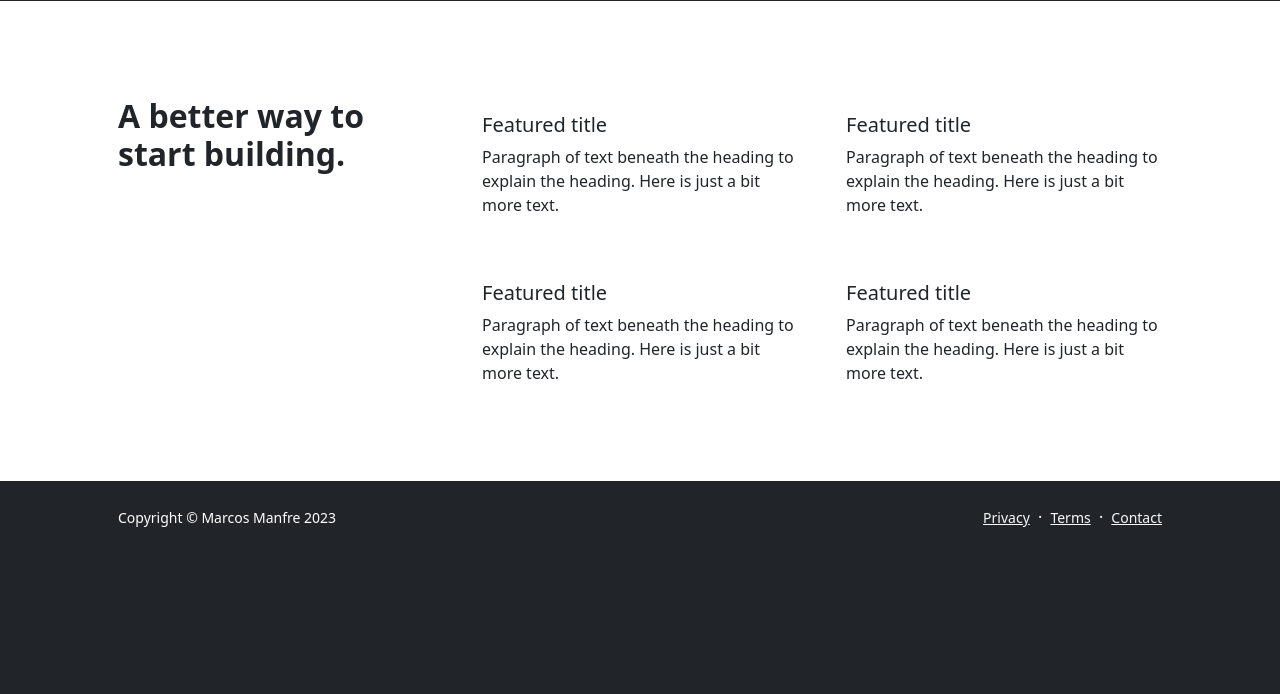
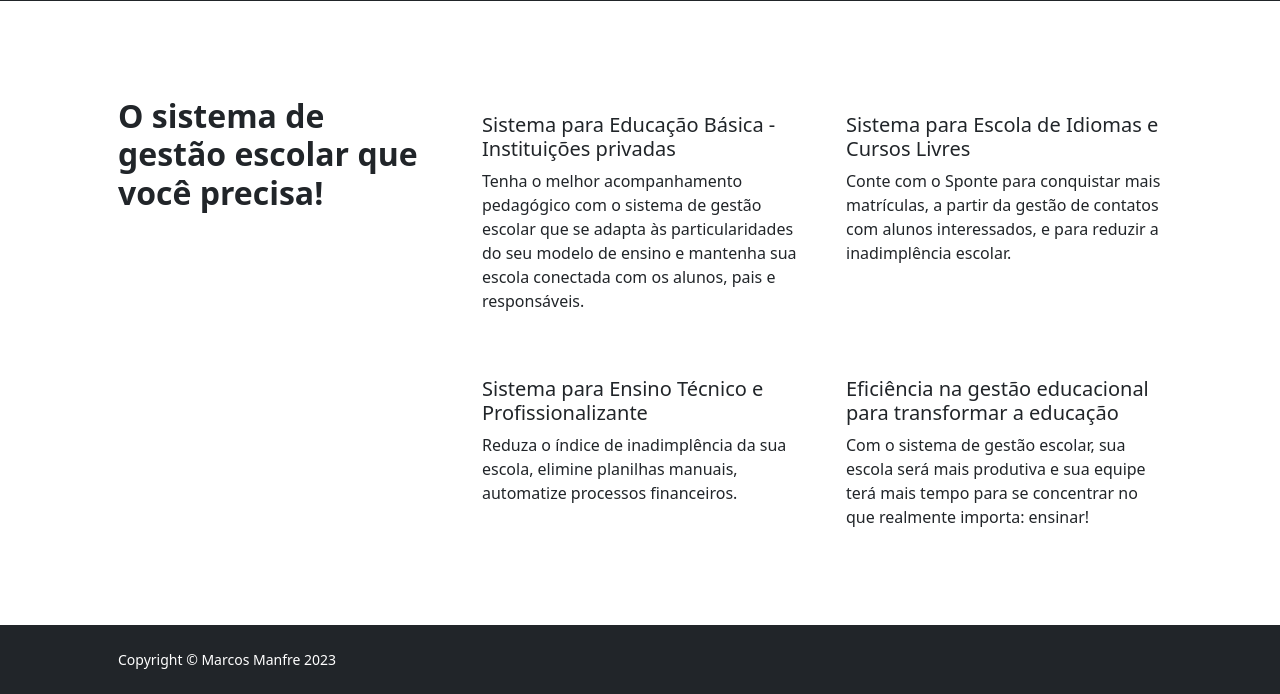
Before and after one commit to marcosmanfre/sistema_django, a Django app: page / in a window 1280 px wide. Shown: the part 547-1241 px from the top of the page. Before the commit the page ends 1074 px from the top, so only its background shows below. Run offline with Django 4.2, Linux system fonts and the light colour scheme.

Commit message:
atualizar home

```diff
--- a/home/templates/home.html
+++ b/home/templates/home.html
@@ -24,33 +24,31 @@
         </div>
     </div>
 </header>
-
-  <!-- Features section-->
   <section class="py-5" id="features">
     <div class="container px-5 my-5">
         <div class="row gx-5">
-            <div class="col-lg-4 mb-5 mb-lg-0"><h2 class="fw-bolder mb-0">A better way to start building.</h2></div>
+            <div class="col-lg-4 mb-5 mb-lg-0"><h2 class="fw-bolder mb-0"> O sistema de gestão escolar que você precisa!</h2></div>
             <div class="col-lg-8">
                 <div class="row gx-5 row-cols-1 row-cols-md-2">
                     <div class="col mb-5 h-100">
                         <div class="feature bg-primary bg-gradient text-white rounded-3 mb-3"><i class="bi bi-collection"></i></div>
-                        <h2 class="h5">Featured title</h2>
-                        <p class="mb-0">Paragraph of text beneath the heading to explain the heading. Here is just a bit more text.</p>
+                        <h2 class="h5">Sistema para Educação Básica - Instituições privadas</h2>
+                        <p class="mb-0">Tenha o melhor acompanhamento pedagógico com o sistema de gestão escolar que se adapta às particularidades do seu modelo de ensino e mantenha sua escola conectada com os alunos, pais e responsáveis.</p>
                     </div>
                     <div class="col mb-5 h-100">
                         <div class="feature bg-primary bg-gradient text-white rounded-3 mb-3"><i class="bi bi-building"></i></div>
-                        <h2 class="h5">Featured title</h2>
-                        <p class="mb-0">Paragraph of text beneath the heading to explain the heading. Here is just a bit more text.</p>
+                        <h2 class="h5">Sistema para Escola de Idiomas e Cursos Livres</h2>
+                        <p class="mb-0">Conte com o Sponte para conquistar mais matrículas, a partir da gestão de contatos com alunos interessados, e para reduzir a inadimplência escolar.</p>
                     </div>
                     <div class="col mb-5 mb-md-0 h-100">
                         <div class="feature bg-primary bg-gradient text-white rounded-3 mb-3"><i class="bi bi-toggles2"></i></div>
-                        <h2 class="h5">Featured title</h2>
-                        <p class="mb-0">Paragraph of text beneath the heading to explain the heading. Here is just a bit more text.</p>
+                        <h2 class="h5">Sistema para Ensino Técnico e Profissionalizante</h2>
+                        <p class="mb-0">Reduza o índice de inadimplência da sua escola, elimine planilhas manuais, automatize processos financeiros.</p>
                     </div>
                     <div class="col h-100">
                         <div class="feature bg-primary bg-gradient text-white rounded-3 mb-3"><i class="bi bi-toggles2"></i></div>
-                        <h2 class="h5">Featured title</h2>
-                        <p class="mb-0">Paragraph of text beneath the heading to explain the heading. Here is just a bit more text.</p>
+                        <h2 class="h5">Eficiência na gestão educacional para transformar a educação</h2>
+                        <p class="mb-0">Com o sistema de gestão escolar, sua escola será mais produtiva e sua equipe terá mais tempo para se concentrar no que realmente importa: ensinar!</p>
                     </div>
                 </div>
             </div>
@@ -58,17 +56,11 @@
     </div>
 </section>
 
-        <!-- Footer-->
         <footer class="bg-dark py-4 mt-auto">
             <div class="container px-5">
                 <div class="row align-items-center justify-content-between flex-column flex-sm-row">
                     <div class="col-auto"><div class="small m-0 text-white">Copyright &copy; Marcos Manfre 2023</div></div>
                     <div class="col-auto">
-                        <a class="link-light small" href="#!">Privacy</a>
-                        <span class="text-white mx-1">&middot;</span>
-                        <a class="link-light small" href="#!">Terms</a>
-                        <span class="text-white mx-1">&middot;</span>
-                        <a class="link-light small" href="#!">Contact</a>
                     </div>
                 </div>
             </div>
--- a/home/views.py
+++ b/home/views.py
@@ -2,7 +2,7 @@
 from django.contrib.auth.models import User
 from django.contrib.auth.forms import UserCreationForm, AuthenticationForm
 from django.contrib.auth import login, logout, authenticate
-from django.shortcuts import render, redirect, get_object_or_404
+from django.shortcuts import render, redirect
 from django.contrib.auth.decorators import login_required
 
 def home(request):
```
